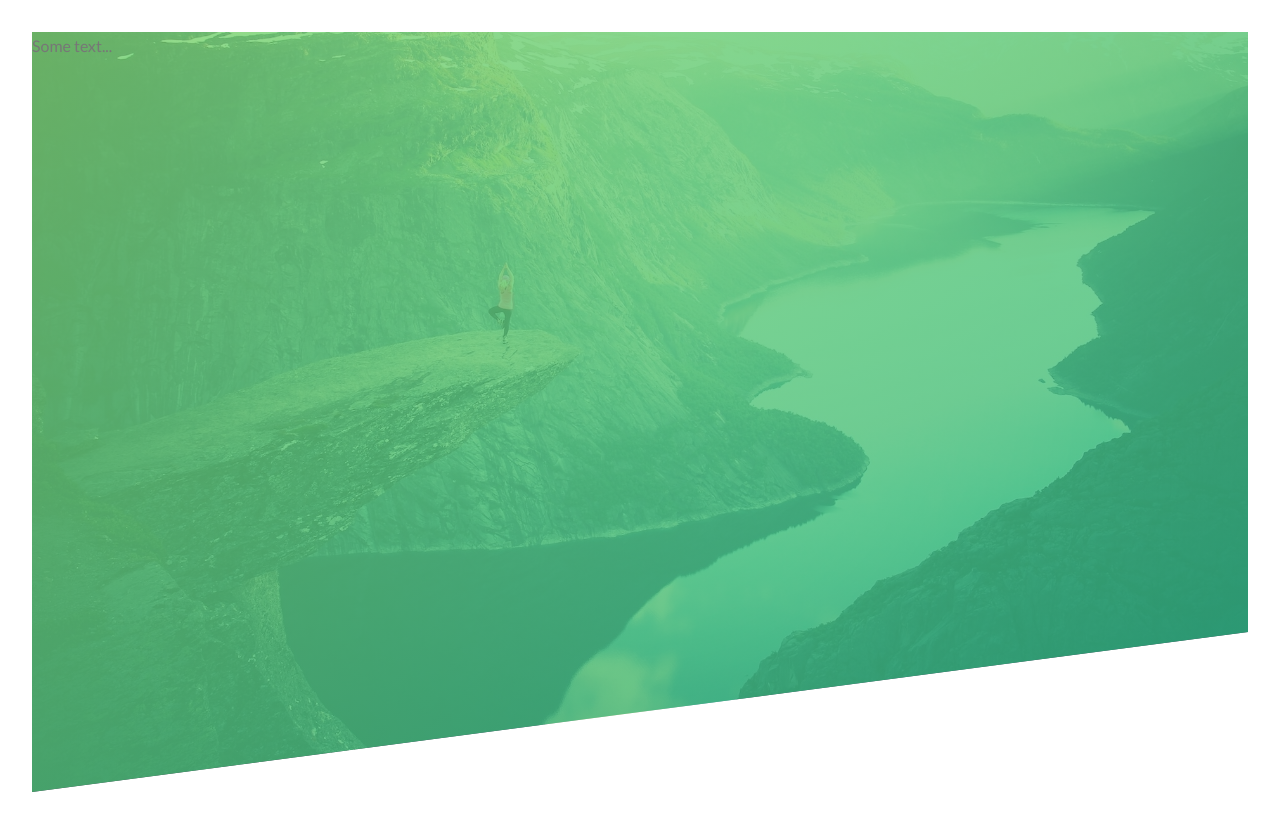
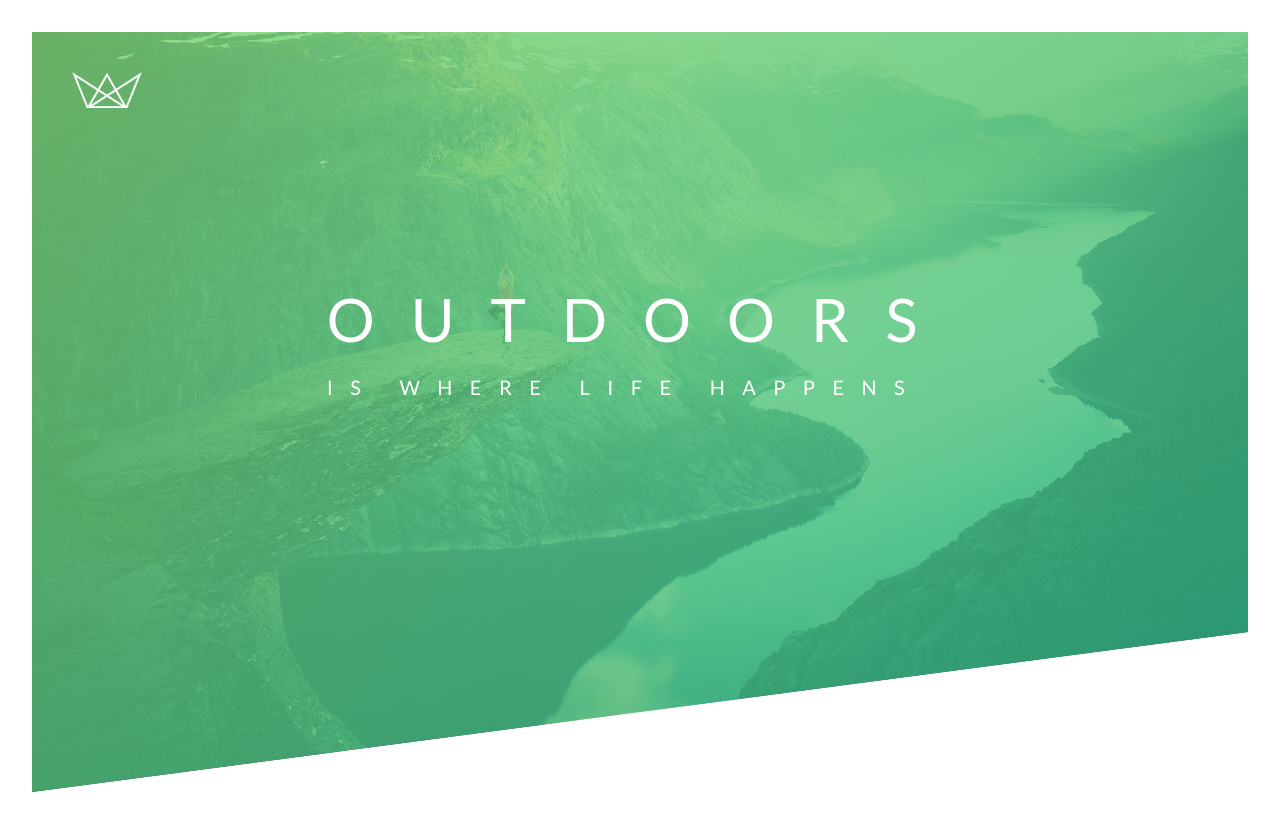
Before and after one commit to marcosprofile/natours, a plain HTML site: page index.html in a window 1280 px wide. Drawn offline with Linux system fonts and the light colour scheme.

Commit message:
feat: building the header

```diff
--- a/css/style.css
+++ b/css/style.css
@@ -17,12 +17,48 @@ body {
 
 .header {
   height: 95vh;
-  background-image: linear-gradient(
-    to right bottom,
-    rgba(126, 213, 111, 0.8),
-    rgba(40, 180, 133, 0.8)),
+  background-image: linear-gradient(to right bottom,
+      rgba(126, 213, 111, 0.8),
+      rgba(40, 180, 133, 0.8)),
     url('../img/hero.jpg');
   background-size: cover;
   background-position: top;
   clip-path: polygon(0 0, 100% 0, 100% 75vh, 0 100%);
+  position: relative;
+
+  .logo-box {
+    position: absolute;
+    top: 40px;
+    left: 40px;
+
+    .logo {
+      height: 36px;
+    }
+  }
 }
+
+.text-box {
+  position: absolute;
+  top: 40%;
+  left: 50%;
+  transform: translate(-50%, -50%);
+}
+
+.heading-primary {
+  color: var(--white);
+  text-transform: uppercase;
+
+  .heading-primary-main {
+    display: block;
+    font-size: 3.75rem;
+    font-weight: 400;
+    letter-spacing: 2.25rem;
+  }
+
+  .heading-primary-sub {
+    display: block;
+    font-size: 1.25rem;
+    font-weight: 400;
+    letter-spacing: 1.0875rem;
+  }
+}
--- a/css/tokens.css
+++ b/css/tokens.css
@@ -4,6 +4,9 @@
   --medium-green: #55C57A;
   --dark-green: #28B485;
 
+  /* COLORS */
+  --white: #FFF;
+
   /* TEXT */
   --text-color: #777;
 }
--- a/index.html
+++ b/index.html
@@ -20,7 +20,16 @@
 
 <body>
   <header class="header">
-    Some text...
+    <div class="logo-box">
+      <img src="./img/logo-white.png" alt="Logo" class="logo">
+    </div>
+
+    <div class="text-box">
+      <h1 class="heading-primary">
+        <span class="heading-primary-main">Outdoors</span>
+        <span class="heading-primary-sub">is where life happens</span>
+      </h1>
+    </div>
   </header>
 </body>
 
```
